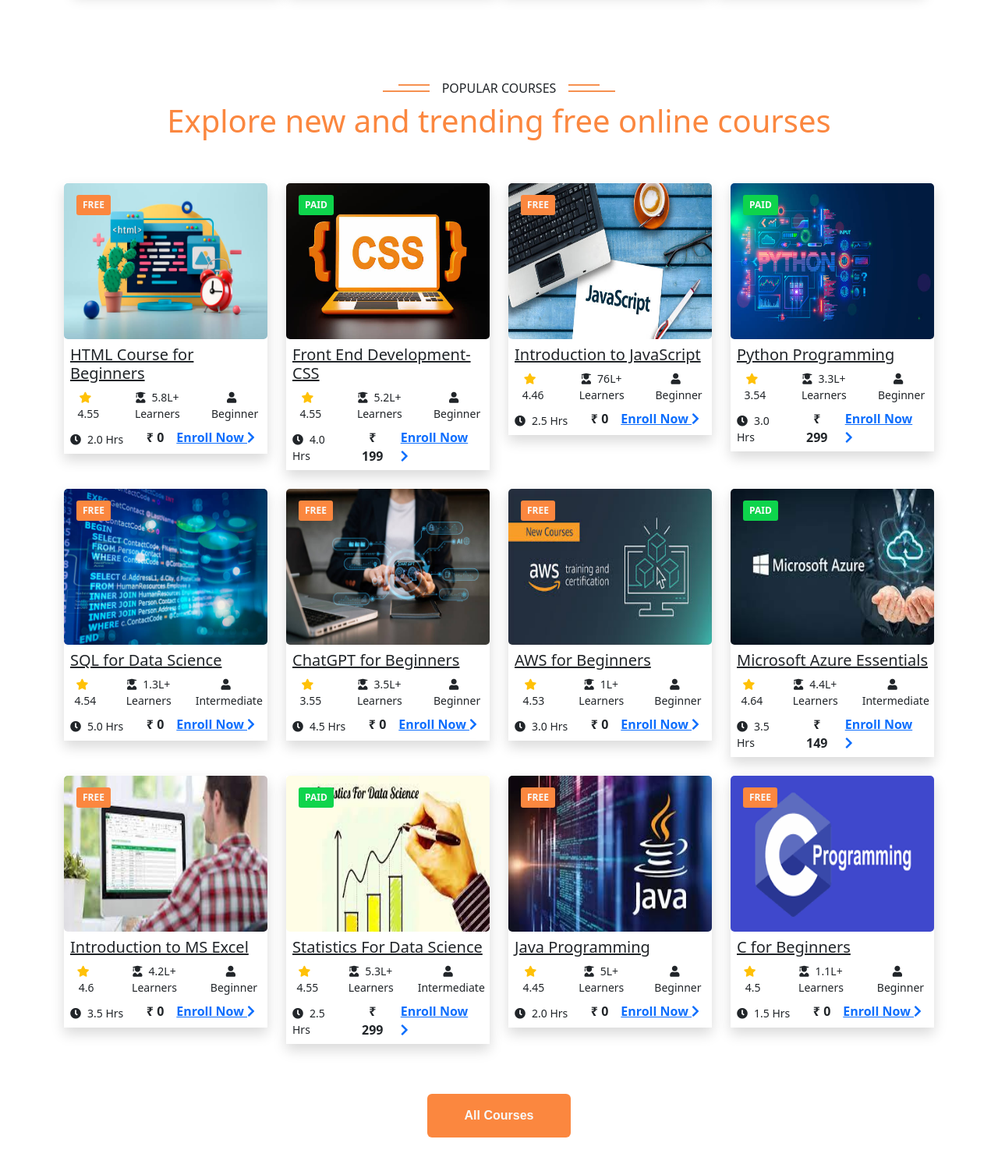
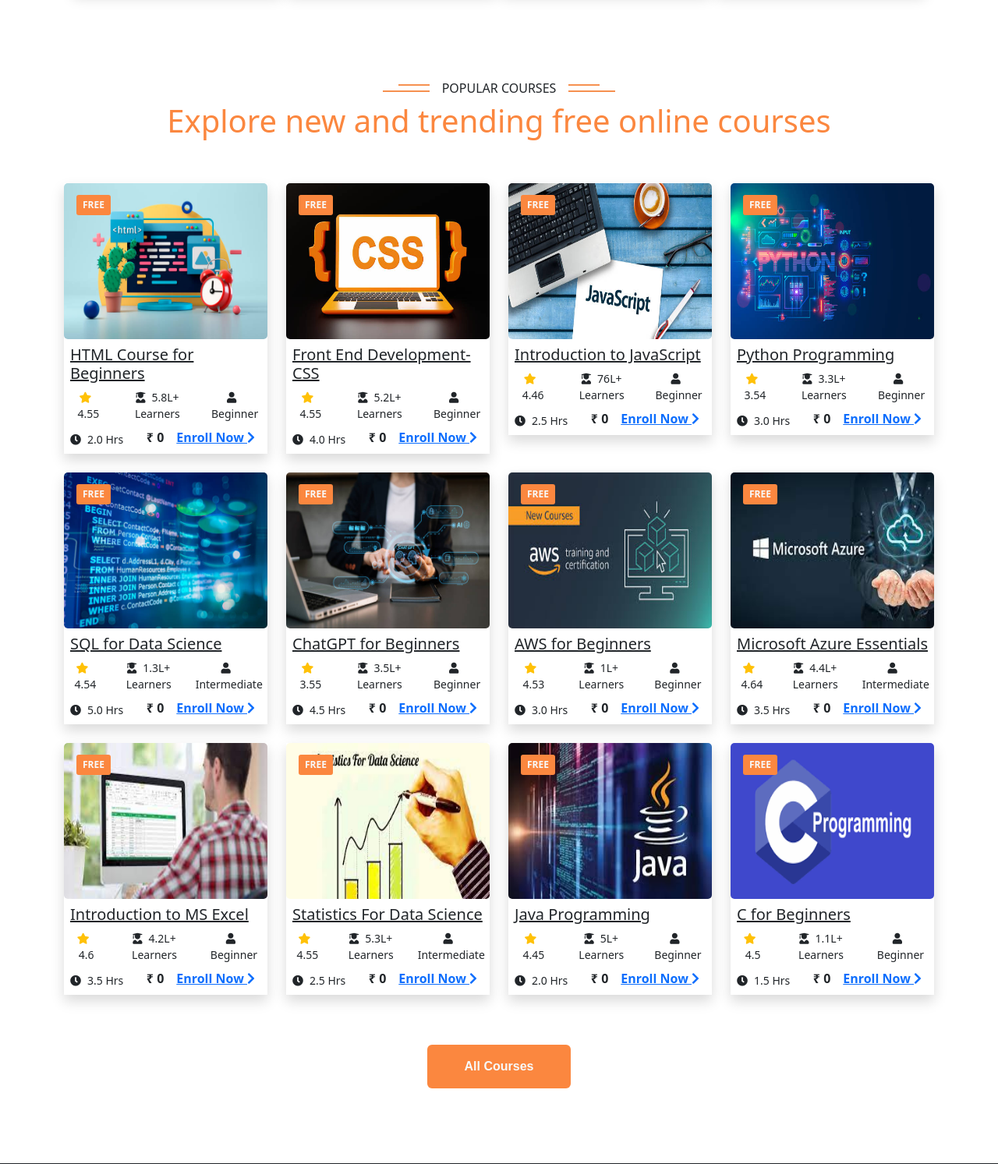
Before and after one commit to UtkarshSharma62020/E-learning-web, a Django app: page /courses/ in a window 1280 px wide. Shown: the part 893-2386 px from the top of the page at 78% size. Run offline with Django 5.2, Linux system fonts and the light colour scheme; some libraries are stand-ins or nearby versions.

Commit message:
Update courses.html

```diff
--- a/templates/courses.html
+++ b/templates/courses.html
@@ -158,8 +158,8 @@
                 <div class="course-item shadow">
                     <div class="position-relative overflow-hidden text-light image">
                         <img class="img-fluid" src="{% static 'course-2.jpg' %}" alt="">
-                        <div style="position:absolute;top: 15px;left: 16px; font-size:12px; border-radius:3px; background-color:#0ed44c;"
-                            class="px-2 py-1 fw-bold text-uppercase">PAID</div>
+                        <div style="position:absolute;top: 15px;left: 16px; font-size:12px; border-radius:3px; background-color:#fb873f;"
+                            class="px-2 py-1 fw-bold text-uppercase">FREE</div>
 
                     </div>
                     <div class="p-2 pb-0">
@@ -178,7 +178,7 @@
                     <div class="d-flex">
                         <small class="flex-fill text-left p-2 px-2"><i class="fa fa-clock me-2"></i>4.0
                             Hrs</small>
-                        <small class="py-1 px-2 fw-bold fs-6 text-center">₹ 199</small>
+                        <small class="py-1 px-2 fw-bold fs-6 text-center">₹ 0</small>
                         <small class=" text-primary py-1 px-2 fw-bold fs-6" style="float:right;"><a href="#">Enroll
                                 Now </a><i class="fa fa-chevron-right me-2 fs-10"></i></small>
                     </div>
@@ -218,8 +218,8 @@
                 <div class="course-item shadow">
                     <div class="position-relative overflow-hidden text-light image">
                         <img class="img-fluid" src="{% static 'course-4.jpg' %}" alt="">
-                        <div style="position:absolute;top: 15px;left: 16px; font-size:12px; border-radius:3px; background-color:#0ed44c;"
-                            class="px-2 py-1 fw-bold text-uppercase">PAID</div>
+                        <div style="position:absolute;top: 15px;left: 16px; font-size:12px; border-radius:3px; background-color:#fb873f;"
+                            class="px-2 py-1 fw-bold text-uppercase">FREE</div>
 
                     </div>
                     <div class="p-2 pb-0">
@@ -238,7 +238,7 @@
                     <div class="d-flex">
                         <small class="flex-fill text-left p-2 px-2"><i class="fa fa-clock me-2"></i>3.0
                             Hrs</small>
-                        <small class="py-1 px-2 fw-bold fs-6 text-center">₹ 299</small>
+                        <small class="py-1 px-2 fw-bold fs-6 text-center">₹ 0</small>
                         <small class=" text-primary py-1 px-2 fw-bold fs-6" style="float:right;"><a href="#">Enroll
                                 Now </a><i class="fa fa-chevron-right me-2 fs-10"></i></small>
                     </div>
@@ -339,8 +339,8 @@
                 <div class="course-item shadow">
                     <div class="position-relative overflow-hidden text-light image">
                         <img class="img-fluid" src="{% static 'course-8.jpg' %}" alt="">
-                        <div style="position:absolute;top: 15px;left: 16px; font-size:12px; border-radius:3px; background-color:#0ed44c;"
-                            class="px-2 py-1 fw-bold text-uppercase">PAID</div>
+                        <div style="position:absolute;top: 15px;left: 16px; font-size:12px; border-radius:3px; background-color:#fb873f;"
+                            class="px-2 py-1 fw-bold text-uppercase">FREE</div>
 
                     </div>
                     <div class="p-2 pb-0">
@@ -360,7 +360,7 @@
                     <div class="d-flex">
                         <small class="flex-fill text-left p-2 px-2"><i class="fa fa-clock me-2"></i>3.5
                             Hrs</small>
-                        <small class="py-1 px-2 fw-bold fs-6 text-center">₹ 149</small>
+                        <small class="py-1 px-2 fw-bold fs-6 text-center">₹ 0</small>
                         <small class=" text-primary py-1 px-2 fw-bold fs-6" style="float:right;"><a href="#">Enroll
                                 Now </a><i class="fa fa-chevron-right me-2 fs-10"></i></small>
                     </div>
@@ -399,8 +399,8 @@
                 <div class="course-item shadow">
                     <div class="position-relative overflow-hidden text-light image">
                         <img class="img-fluid" src="{% static 'course-10.jpg' %}" alt="">
-                        <div style="position:absolute;top: 15px;left: 16px; font-size:12px; border-radius:3px; background-color:#0ed44c;"
-                            class="px-2 py-1 fw-bold text-uppercase">PAID</div>
+                        <div style="position:absolute;top: 15px;left: 16px; font-size:12px; border-radius:3px; background-color:#fb873f;"
+                            class="px-2 py-1 fw-bold text-uppercase">FREE</div>
 
                     </div>
                     <div class="p-2 pb-0">
@@ -422,7 +422,7 @@
                     <div class="d-flex">
                         <small class="flex-fill text-left p-2 px-2"><i class="fa fa-clock me-2"></i>2.5
                             Hrs</small>
-                        <small class="py-1 px-2 fw-bold fs-6 text-center">₹ 299</small>
+                        <small class="py-1 px-2 fw-bold fs-6 text-center">₹ 0</small>
                         <small class=" text-primary py-1 px-2 fw-bold fs-6" style="float:right;"><a href="#">Enroll
                                 Now </a><i class="fa fa-chevron-right me-2 fs-10"></i></small>
                     </div>
```
